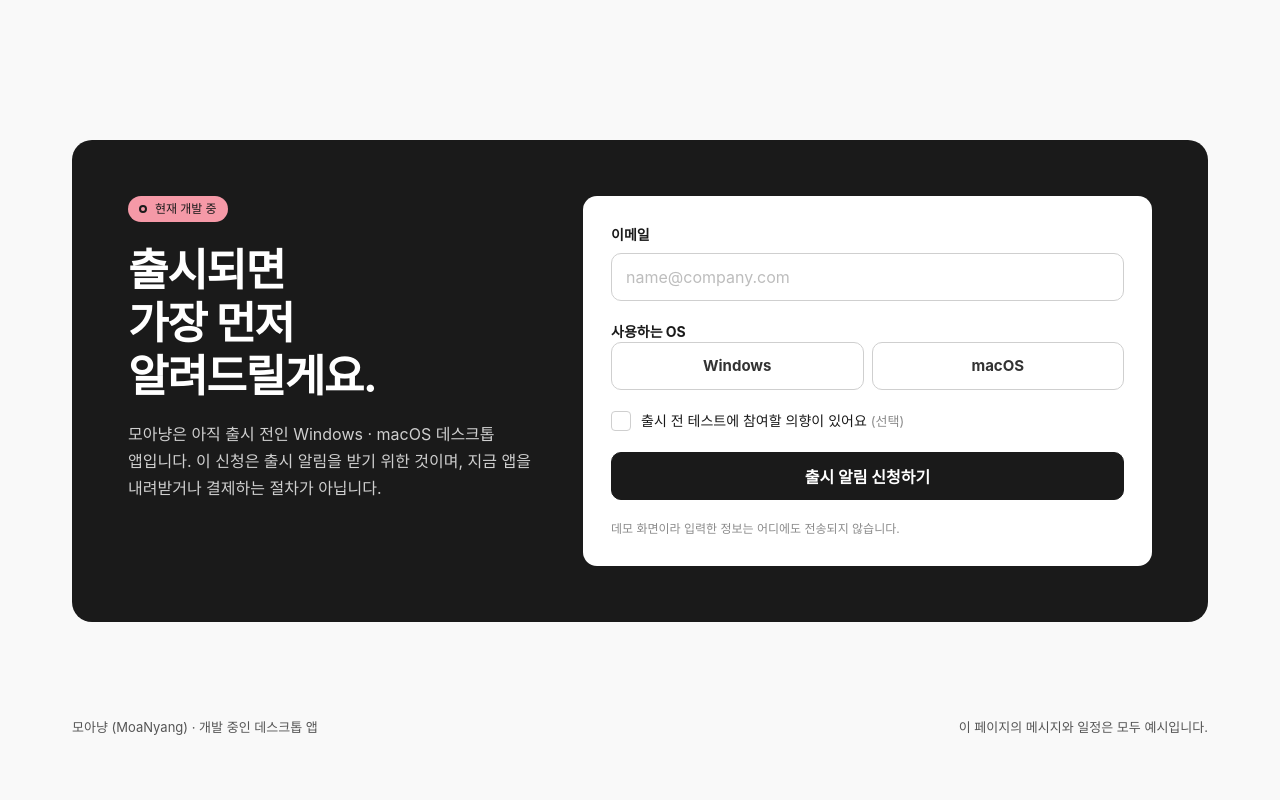
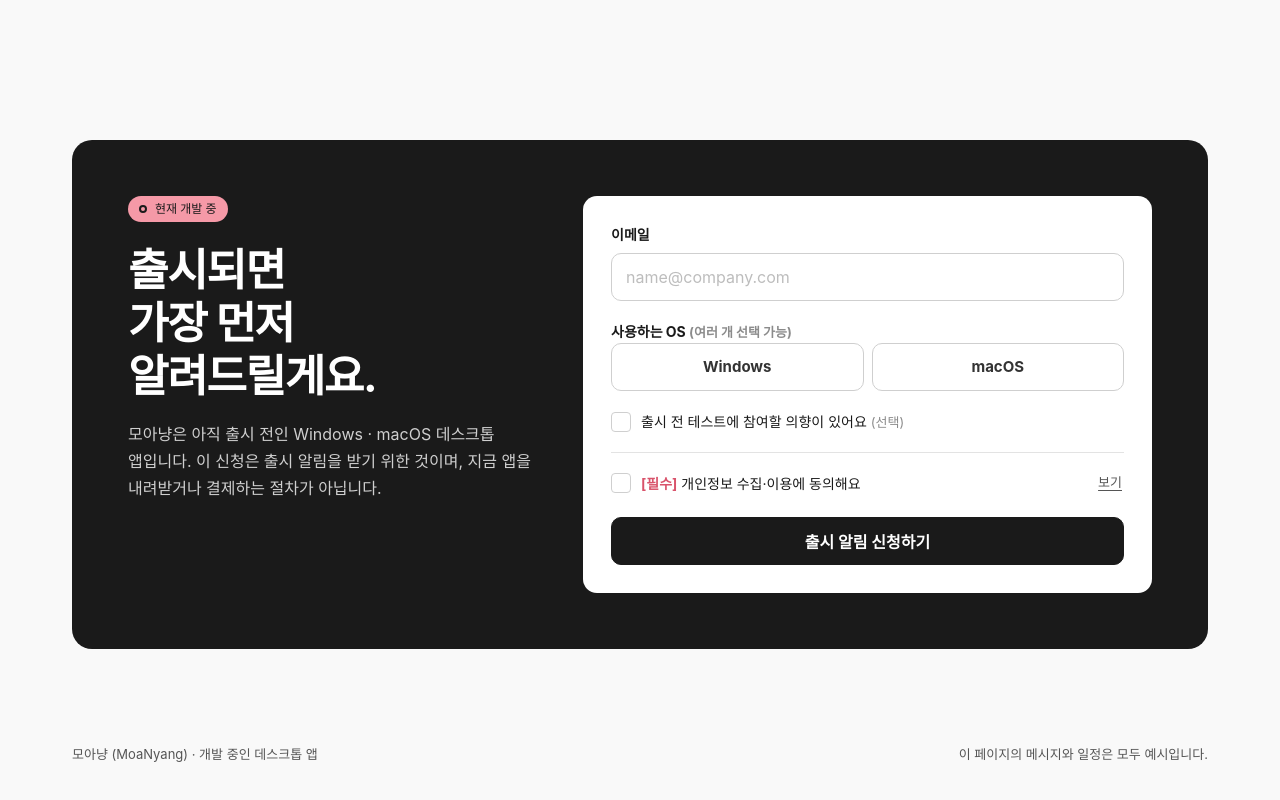
Before and after one commit to Joopjoop-desktop/moanyang-landing, a React (Vite) app: page / in a window 1280 px wide. Shown: the part 3624-4424 px from the top of the page. Built offline with nearby package versions, Linux system fonts and the light colour scheme; a web font is replaced by a local one.

Commit message:
feat: 알림페이지 개인정보 동의 양식 추가

```diff
--- a/src/lib/analytics.ts
+++ b/src/lib/analytics.ts
@@ -12,7 +12,7 @@ type EventMap = {
   hero_animation_play: { source: 'auto' | 'user' };
   try_start: { method: 'button' | 'drag' };
   card_merge_complete: { method: 'button' | 'drag' };
-  notify_submit_complete: { os: 'windows' | 'macos'; betaOptIn: boolean };
+  notify_submit_complete: { os: ('windows' | 'macos')[]; betaOptIn: boolean };
 };
 
 export type AnalyticsEventName = keyof EventMap;
--- a/src/sections/Notify.module.css
+++ b/src/sections/Notify.module.css
@@ -190,6 +190,77 @@
   outline-offset: 2px;
 }
 
+/* 개인정보 수집·이용 동의 */
+.consent {
+  display: flex;
+  flex-direction: column;
+  gap: 10px;
+  padding-top: 16px;
+  border-top: 1px solid var(--color-border-default);
+}
+
+.consentRow {
+  display: flex;
+  align-items: center;
+  justify-content: space-between;
+  gap: 12px;
+}
+
+.required {
+  font-weight: 700;
+  color: var(--color-accent-strong);
+}
+
+.noticeToggle {
+  flex-shrink: 0;
+  padding: 4px 2px;
+  border: 0;
+  background: none;
+  font-size: 13px;
+  color: var(--color-text-secondary);
+  text-decoration: underline;
+  text-underline-offset: 3px;
+}
+
+.noticeToggle:hover {
+  color: var(--color-text-primary);
+}
+
+.notice {
+  display: flex;
+  flex-direction: column;
+  gap: 8px;
+  margin: 0;
+  padding: 14px 16px;
+  border-radius: var(--radius-md);
+  background: var(--color-bg-page);
+  font-size: 13px;
+  line-height: 1.6;
+}
+
+.noticeRow {
+  display: grid;
+  grid-template-columns: 92px 1fr;
+  gap: 8px;
+}
+
+.noticeRow dt {
+  font-weight: 700;
+  color: var(--color-text-primary);
+}
+
+.noticeRow dd {
+  margin: 0;
+  color: var(--color-text-body);
+}
+
+@media (max-width: 640px) {
+  .noticeRow {
+    grid-template-columns: 1fr;
+    gap: 2px;
+  }
+}
+
 .optional {
   font-size: 13px;
   color: var(--color-text-tertiary);
--- a/src/sections/Notify.tsx
+++ b/src/sections/Notify.tsx
@@ -5,7 +5,7 @@ import { trackNotifySubmit } from '../lib/analytics';
 import badgeDot from '../assets/figma/badge-dot.svg';
 import styles from './Notify.module.css';
 
-type Os = 'windows' | 'macos';
+export type Os = 'windows' | 'macos';
 
 const OS_OPTIONS: { value: Os; label: string }[] = [
   { value: 'windows', label: 'Windows' },
@@ -14,21 +14,48 @@ const OS_OPTIONS: { value: Os; label: string }[] = [
 
 const EMAIL_RE = /^[^\s@]+@[^\s@]+\.[^\s@]{2,}$/;
 
-type Errors = { email?: string; os?: string };
+/**
+ * 개인정보 수집·이용 동의 안내 (개인정보 보호법 제15조 제2항의 고지 4항목).
+ * 문구는 초안입니다 — 개인정보보호위원회 '개인정보 처리 동의 안내서' 기준으로 최종 확인이 필요합니다.
+ * 내용을 바꾸면 PRIVACY_VERSION도 함께 올려서, 누가 어떤 안내에 동의했는지 구분되게 합니다.
+ */
+export const PRIVACY_VERSION = '2026-10-22';
 
-function validate(email: string, os: Os | null): Errors {
+const PRIVACY_NOTICE: { label: string; value: string }[] = [
+  { label: '수집 항목', value: '이메일, 사용하는 OS, 출시 전 테스트 참여 의향' },
+  { label: '수집 목적', value: '출시 알림 및 출시 전 테스트 안내 메일 발송' },
+  { label: '보유·이용 기간', value: '출시 알림 발송 후 지체 없이 파기 (동의를 철회하면 즉시 파기)' },
+  {
+    label: '동의 거부 권리',
+    value: '동의를 거부할 수 있으며, 거부하면 출시 알림을 받을 수 없습니다.',
+  },
+];
+
+type Errors = { email?: string; os?: string; privacy?: string };
+
+function validate(email: string, os: Os[], privacy: boolean): Errors {
   const errors: Errors = {};
   if (!email.trim()) errors.email = '이메일을 입력해 주세요.';
   else if (!EMAIL_RE.test(email.trim())) errors.email = '이메일 형식을 확인해 주세요.';
-  if (!os) errors.os = '사용하는 OS를 골라 주세요.';
+  if (os.length === 0) errors.os = '사용하는 OS를 하나 이상 골라 주세요.';
+  if (!privacy) errors.privacy = '출시 알림을 받으려면 개인정보 수집·이용에 동의해 주세요.';
   return errors;
+}
+
+/** 'Windows', 'macOS', 'Windows · macOS' */
+function osLabel(os: Os[]) {
+  return OS_OPTIONS.filter((o) => os.includes(o.value))
+    .map((o) => o.label)
+    .join(' · ');
 }
 
 export function Notify() {
   const uid = useId();
   const [email, setEmail] = useState('');
-  const [os, setOs] = useState<Os | null>(null);
+  const [os, setOs] = useState<Os[]>([]);
   const [beta, setBeta] = useState(false);
+  const [privacy, setPrivacy] = useState(false);
+  const [noticeOpen, setNoticeOpen] = useState(false);
   const [errors, setErrors] = useState<Errors>({});
   const [submitted, setSubmitted] = useState(false);
   const emailRef = useRef<HTMLInputElement>(null);
@@ -40,11 +67,19 @@ export function Notify() {
     os: `${uid}-os`,
     osErr: `${uid}-os-err`,
     beta: `${uid}-beta`,
+    privacy: `${uid}-privacy`,
+    privacyErr: `${uid}-privacy-err`,
+    notice: `${uid}-notice`,
   };
+
+  function toggleOs(value: Os) {
+    setOs((prev) => (prev.includes(value) ? prev.filter((v) => v !== value) : [...prev, value]));
+    if (errors.os) setErrors((p) => ({ ...p, os: undefined }));
+  }
 
   function onSubmit(e: FormEvent) {
     e.preventDefault();
-    const next = validate(email, os);
+    const next = validate(email, os, privacy);
     setErrors(next);
     if (next.email) {
       emailRef.current?.focus();
@@ -54,18 +89,24 @@ export function Notify() {
       document.getElementById(`${ids.os}-${OS_OPTIONS[0].value}`)?.focus();
       return;
     }
-    // 실제 전송은 하지 않습니다. 완료 상태만 보여줍니다.
+    if (next.privacy) {
+      document.getElementById(ids.privacy)?.focus();
+      return;
+    }
+    // TODO(Supabase): 여기서 waitlist에 저장합니다. 지금은 완료 상태만 보여줍니다.
     focusOnMount.current = true;
     setSubmitted(true);
-    trackNotifySubmit({ os: os!, betaOptIn: beta });
+    trackNotifySubmit({ os, betaOptIn: beta });
   }
 
   function reset() {
     focusOnMount.current = true;
     setSubmitted(false);
     setEmail('');
-    setOs(null);
+    setOs([]);
     setBeta(false);
+    setPrivacy(false);
+    setNoticeOpen(false);
     setErrors({});
   }
 
@@ -118,10 +159,11 @@ export function Notify() {
                   <p className={styles.doneText}>
                     <strong>{email.trim()}</strong>
                     <br />
-                    {os === 'windows' ? 'Windows' : 'macOS'} 버전이 준비되면 알려드릴게요.
+                    {osLabel(os)} 버전이 준비되면 알려드릴게요.
                     {beta && ' 출시 전 테스트 소식도 함께 보내드릴게요.'}
+                    <br />
+                    신청 확인 메일은 곧 보내드릴게요.
                   </p>
-                  <p className={styles.note}>데모 화면이라 실제로는 아무 정보도 전송되지 않았습니다.</p>
                   <Button variant="ghost" onClick={reset}>
                     다시 작성하기
                   </Button>
@@ -170,25 +212,27 @@ export function Notify() {
                   </div>
 
                   <fieldset className={styles.field} aria-describedby={errors.os ? ids.osErr : undefined}>
-                    <legend className={styles.label}>사용하는 OS</legend>
+                    <legend className={styles.label}>
+                      사용하는 OS <span className={styles.optional}>(여러 개 선택 가능)</span>
+                    </legend>
                     <div className={styles.osOptions}>
-                      {OS_OPTIONS.map((o) => (
-                        <label key={o.value} className={`${styles.os} ${os === o.value ? styles.osOn : ''}`}>
+                      {OS_OPTIONS.map((o) => {
+                        const on = os.includes(o.value);
+                        return (
+                          <label key={o.value} className={`${styles.os} ${on ? styles.osOn : ''}`}>
                             <input
                               id={`${ids.os}-${o.value}`}
                               className="visually-hidden"
-                            type="radio"
+                              type="checkbox"
                               name="os"
                               value={o.value}
-                            checked={os === o.value}
-                            onChange={() => {
-                              setOs(o.value);
-                              if (errors.os) setErrors((p) => ({ ...p, os: undefined }));
-                            }}
+                              checked={on}
+                              onChange={() => toggleOs(o.value)}
                             />
                             {o.label}
                           </label>
-                      ))}
+                        );
+                      })}
                     </div>
                     {errors.os && (
                       <p id={ids.osErr} className={styles.error}>
@@ -211,10 +255,58 @@ export function Notify() {
                     </span>
                   </label>
 
+                  {/* 개인정보 수집·이용 동의 (필수) */}
+                  <div className={styles.consent}>
+                    <div className={styles.consentRow}>
+                      <label className={styles.check} htmlFor={ids.privacy}>
+                        <input
+                          id={ids.privacy}
+                          className={styles.checkInput}
+                          type="checkbox"
+                          checked={privacy}
+                          onChange={(e) => {
+                            setPrivacy(e.target.checked);
+                            if (errors.privacy) setErrors((p) => ({ ...p, privacy: undefined }));
+                          }}
+                          aria-invalid={!!errors.privacy}
+                          aria-describedby={errors.privacy ? ids.privacyErr : undefined}
+                          required
+                        />
+                        <span className={styles.checkBox} aria-hidden="true" />
+                        <span>
+                          <span className={styles.required}>[필수]</span> 개인정보 수집·이용에 동의해요
+                        </span>
+                      </label>
+                      <button
+                        type="button"
+                        className={styles.noticeToggle}
+                        aria-expanded={noticeOpen}
+                        aria-controls={ids.notice}
+                        onClick={() => setNoticeOpen((v) => !v)}
+                      >
+                        {noticeOpen ? '접기' : '보기'}
+                      </button>
+                    </div>
+                    {noticeOpen && (
+                      <dl id={ids.notice} className={styles.notice}>
+                        {PRIVACY_NOTICE.map((n) => (
+                          <div key={n.label} className={styles.noticeRow}>
+                            <dt>{n.label}</dt>
+                            <dd>{n.value}</dd>
+                          </div>
+                        ))}
+                      </dl>
+                    )}
+                    {errors.privacy && (
+                      <p id={ids.privacyErr} className={styles.error}>
+                        {errors.privacy}
+                      </p>
+                    )}
+                  </div>
+
                   <Button type="submit" size="md" block>
                     출시 알림 신청하기
                   </Button>
-                  <p className={styles.note}>데모 화면이라 입력한 정보는 어디에도 전송되지 않습니다.</p>
                 </motion.form>
               )}
             </AnimatePresence>
```
Lines whose indentation alone changed are shown as unchanged.
